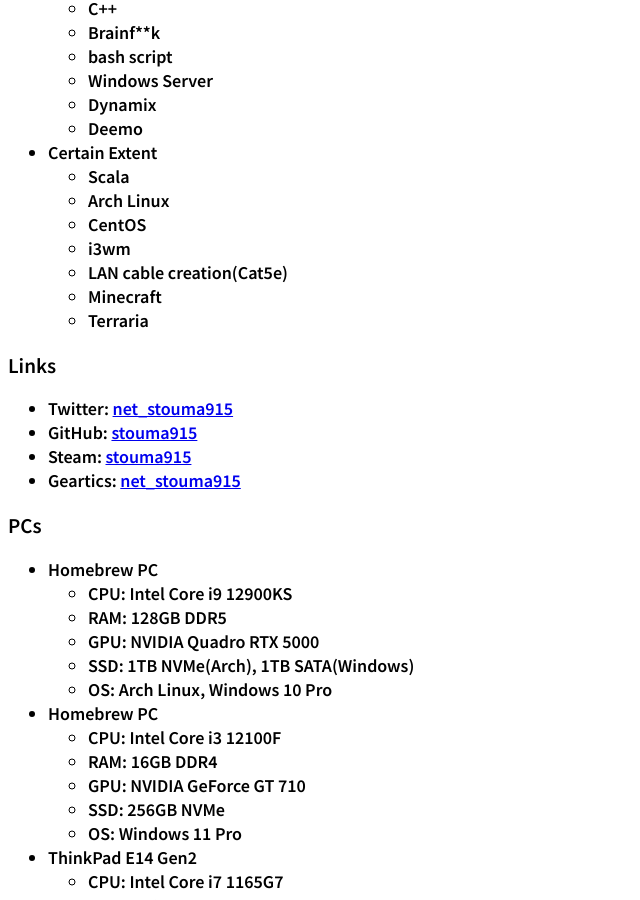
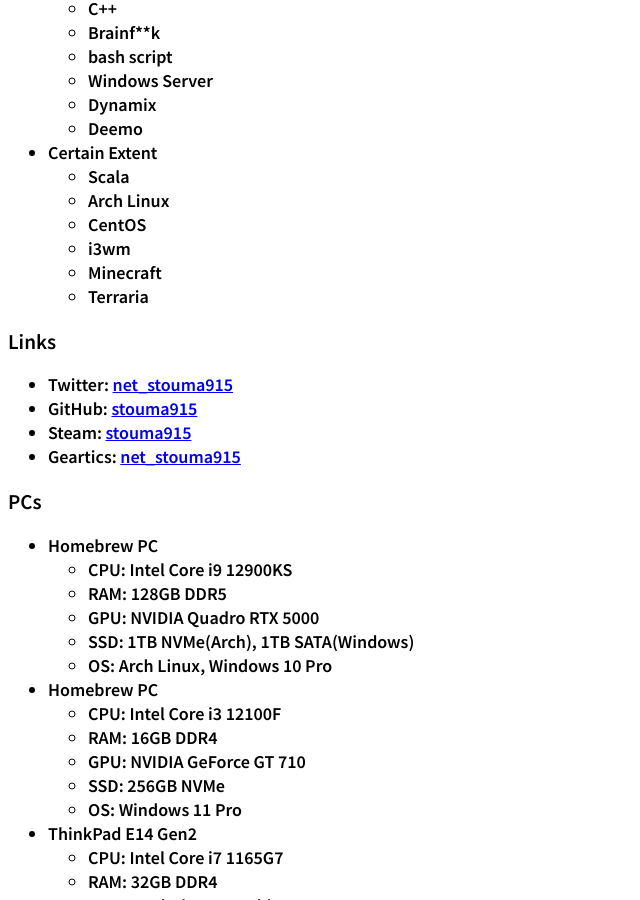
Before and after one commit to t-sasaki915/t-sasaki-net, a Jekyll site: the page built from docs/english/index.md, in a window 1280 px wide and 900 px high, scrolled down 1340 px. Shown: the whole window, without its empty margins (0-640 px from the left). Built offline with Jekyll 4.4.1, drawn with Linux system fonts in a browser that asks for light colours; Markdown is read by kramdown in place of the engine named in the settings.

Commit message:
Update index.md

```diff
--- a/docs/english/index.md
+++ b/docs/english/index.md
@@ -68,7 +68,6 @@
   - Arch Linux
   - CentOS
   - i3wm
-  - LAN cable creation(Cat5e)
   - Minecraft
   - Terraria
 
```
